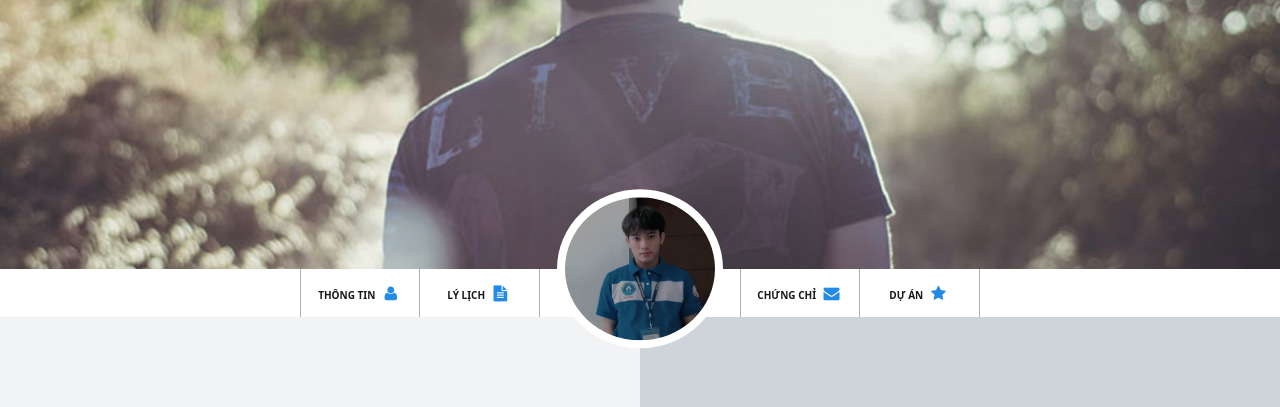
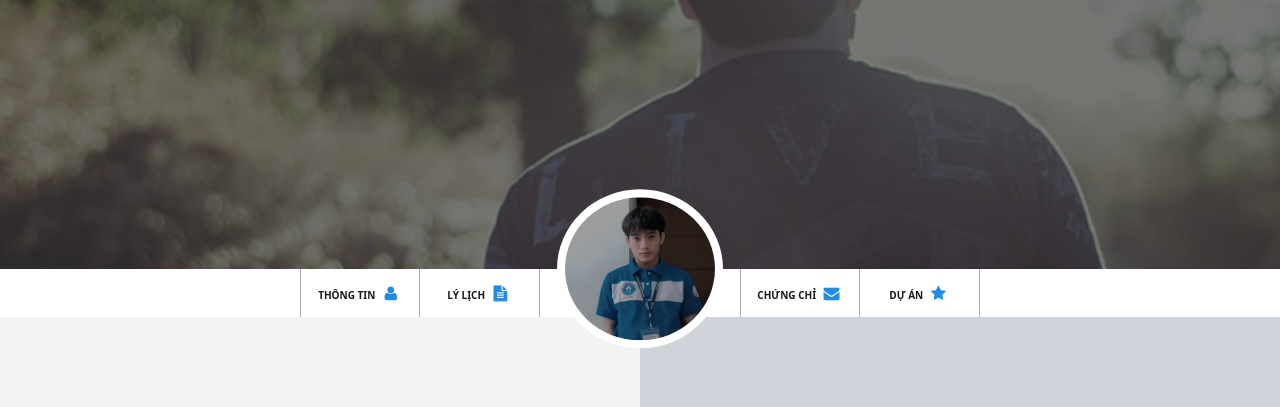
Before and after one commit to tranvantinh6103/assingment.github.io, a plain HTML site: page index.html in a window 1280 px wide. Shown: the part 131-538 px from the top of the page. Drawn offline with nearby package versions, Linux system fonts and the light colour scheme.

Commit message:
Update laptop.css

```diff
--- a/css/laptop.css
+++ b/css/laptop.css
@@ -47,9 +47,11 @@ html {
   height: 400px;
   /* margin: 30px 50px 0px 50px; */
 
-  background-image:
+  background-image: linear-gradient(
+      rgba(34, 34, 34, 0.6),
+      rgba(34, 34, 34, 0.6)
+    ),
     url(/images/banner.jpg);
-  background-size: cover;
 }
 
 .banner-name {
```
